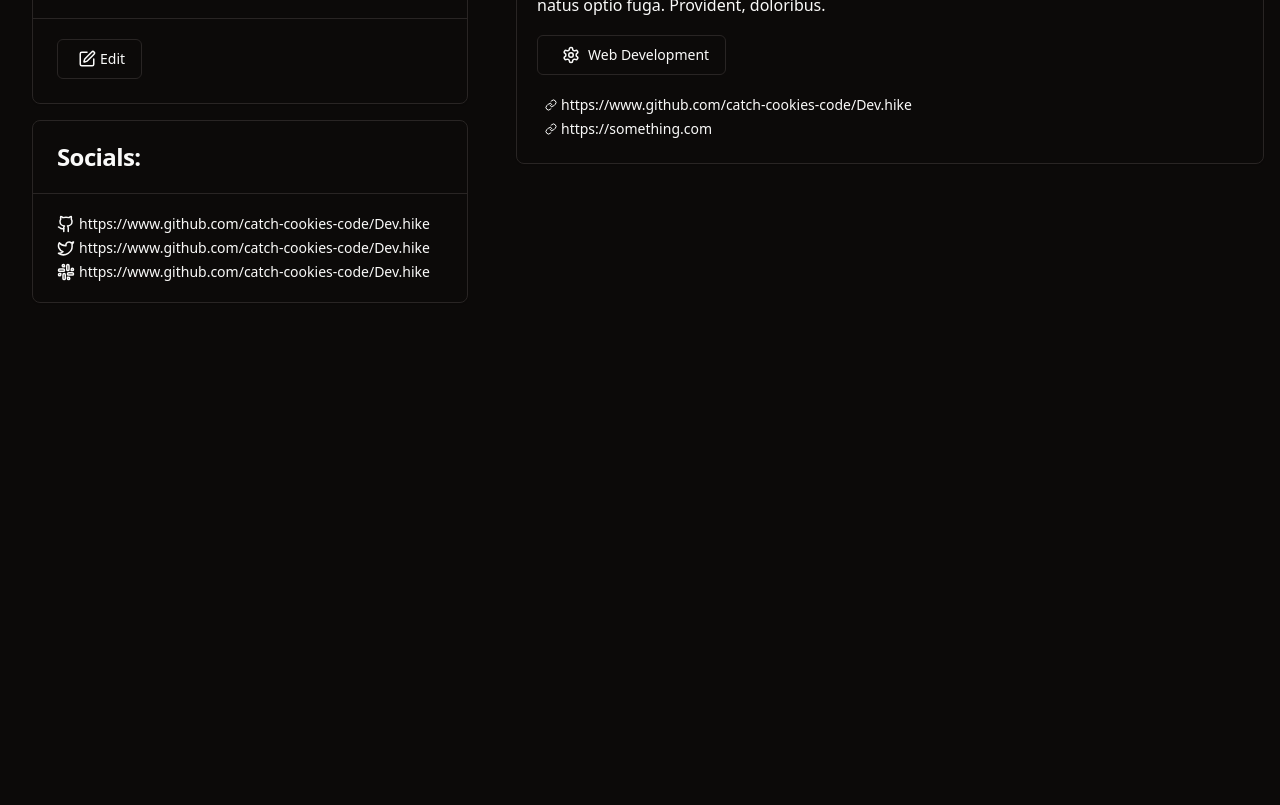
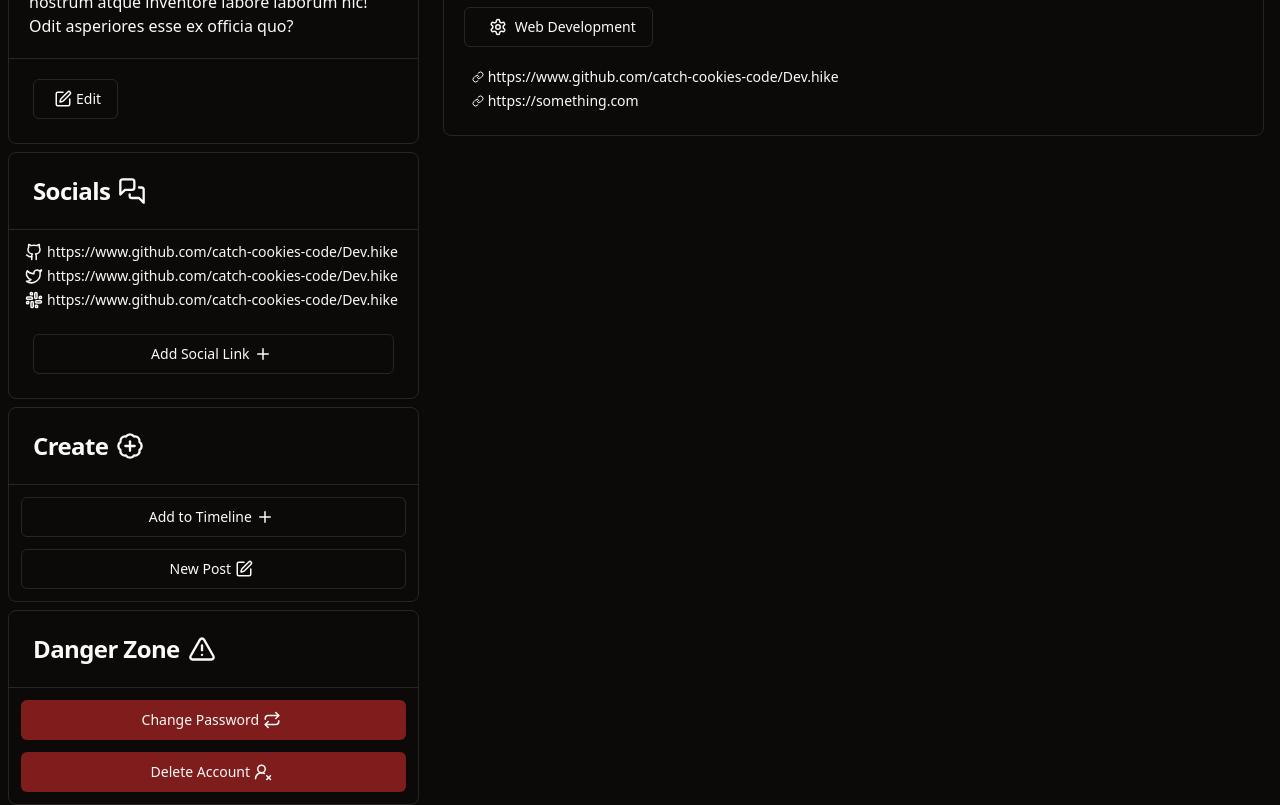
Before and after one commit to Goldfish7718/Dev.hike, a React (Vite) app in the folder client/: page /profile in a window 1280 px wide. Shown: the part 460-1265 px from the top of the page. Before the commit the page ends 800 px from the top, so only its background shows below. Built offline with nearby package versions, Linux system fonts and the light colour scheme; no server answers.

Commit message:
layout[Profile]: Add New cards; Add Posts tab;

```diff
--- a/client/src/views/Profile.tsx
+++ b/client/src/views/Profile.tsx
@@ -1,19 +1,25 @@
 import { Avatar, AvatarFallback, AvatarImage } from "@/components/ui/avatar"
-import { Card, CardHeader, CardFooter, CardTitle } from "@/components/ui/card"
+import { Card, CardHeader, CardFooter, CardTitle, CardContent } from "@/components/ui/card"
 import { Separator } from "@/components/ui/separator"
 import { Button } from "@/components/ui/button"
-import { User, SquarePen, Github, Settings, Link, Twitter, Slack } from 'lucide-react'
+import { User, SquarePen, Github, Settings, Link, Twitter, Slack, Plus, MessagesSquare, BadgePlus, TriangleAlert, Repeat, UserRoundX, ArrowBigUp, ArrowBigDown } from 'lucide-react'
 import { Tabs, TabsTrigger,TabsContent, TabsList } from "@/components/ui/tabs"
+import { useNavigate } from "react-router-dom"
 
 const Profile = () => {
+  const navigate = useNavigate()
   return (
     <>
-      <div className="my-20 p-4 px-8 fixed h-screen hidden md:block md:w-[300px] lg:w-[500px] overflow-y-scroll">
-        <div className="flex items-center gap-3">
-          <Avatar className="h-28 w-28 rounded-full">
-            <AvatarImage src=""/>
-            <AvatarFallback className="text-2xl">KK</AvatarFallback>
-          </Avatar>
+    <div className="flex item-center md:flex-row flex-col">
+      {/* LEFT SIDEBAR */}
+      <div className="my-20 p-4 px-2 h-screen md:w-1/3 w-full">
+        <div className="flex flex-col md:flex-row items-center gap-3">
+          <div>
+            <Avatar className="h-28 w-28 rounded-full">
+              <AvatarImage src=""/>
+              <AvatarFallback className="text-2xl">KK</AvatarFallback>
+            </Avatar>
+          </div>
           <div>
             <h3 className="text-4xl">Khushi Kshatriya</h3>
             <div className="flex gap-3 my-1">
@@ -21,9 +27,10 @@ const Profile = () => {
               <h3 className="font-light">Following <span className="font-bold">786</span></h3>
             </div>
           </div>
-          <br/>
         </div>
 
+
+        {/* ABOUT ME */}
         <div className="mt-8">
           <Card>
             <CardHeader>
@@ -40,15 +47,16 @@ const Profile = () => {
           </Card>
         </div>
 
-        <div className="my-4">
+        {/* SOCIALS */}
+        <div className="my-2">
           <Card>
             <CardHeader>
-              <CardTitle>
-                Socials:
+              <CardTitle className="flex items-center">
+                Socials<MessagesSquare size={28} className="mx-2" />
               </CardTitle>
             </CardHeader>
             <Separator/>
-            <div className="flex flex-col gap-1 p-5">
+            <div className="flex flex-col gap-1 p-3">
               <div className="flex items-center">
                 <Github size={18} className="mx-1"/>
                 <span className="text-sm">https://www.github.com/catch-cookies-code/Dev.hike</span>
@@ -62,11 +70,48 @@ const Profile = () => {
                 <span className="text-sm">https://www.github.com/catch-cookies-code/Dev.hike</span>
               </div>
             </div>
+            <CardFooter className="mt-3">
+              <Button className="w-full" variant="outline">Add Social Link<Plus size={18} className="mx-1"/></Button>
+            </CardFooter>
+          </Card>
+        </div>
+
+        {/* ADD TO TIMELINE / NEW POST */}
+        <div className="my-2">
+          <Card>
+            <CardHeader>
+              <CardTitle className="flex items-center">
+                Create<BadgePlus size={28} className="mx-2" />
+              </CardTitle>
+            </CardHeader>
+            <Separator/>
+            <div className="p-3 flex flex-col gap-3">
+              <Button variant="outline" onClick={()=>navigate('/new/timeline')}>Add to Timeline<Plus size={18} className="mx-1"/></Button>
+              <Button variant="outline" onClick={()=>navigate('/new/post')}>New Post<SquarePen size={18} className="mx-1" /></Button>
+            </div>
+          </Card>
+        </div>
+        <div className="my-2">
+          <Card>
+            <CardHeader>
+              <CardTitle className="flex items-center">
+                Danger Zone<TriangleAlert size={28} className="mx-2" />
+              </CardTitle>
+            </CardHeader>
+            <Separator/>
+            <div className="p-3 flex flex-col gap-3">
+              <Button variant="destructive">Change Password<Repeat size={18} className="mx-1"/></Button>
+              <Button variant="destructive">Delete Account<UserRoundX size={18} className="mx-1" /></Button>
+            </div>
           </Card>
         </div>
       </div>
 
-      <div className="md:ml-[300px] lg:ml-[500px] py-20">
+
+
+
+      {/* TIMLINE AND POSTS */}
+      <div className="md:my-20 md:w-2/3 w-full">
         <Tabs defaultValue="timeline" className="px-4">
           <TabsList className="w-full flex justify-evenly">
             <TabsTrigger value="timeline" className="w-full">My Timeline</TabsTrigger>
@@ -104,10 +149,33 @@ const Profile = () => {
             </Card>
           </TabsContent>
           <TabsContent value="posts">
-            HI Mom
+            <Card className="w-full my-3">
+                <CardHeader className="flex flex-row gap-4 justify-start items-center">
+                  <Avatar className="h-12 w-12">
+                    <AvatarImage src="" />
+                    <AvatarFallback className="flex">PM</AvatarFallback>
+                  </Avatar>
+                  <div  className="flex flex-col">
+                    <CardTitle></CardTitle>
+                    <Button className="dark:text-gray-300 text-gray-900 justify-start p-0" variant="link" size="sm">catch-cookies-code</Button>
+                  </div>
+                </CardHeader>
+                <Separator />
+                <CardContent>
+                  <div className="mt-4">
+                    <p>Lorem ipsum dolor sit amet consectetur adipisicing elit. Quas, iste. Officiis dicta tempore a enim explicabo praesentium repudiandae neque ipsum aut aliquid porro temporibus dignissimos voluptatem repellat, quas numquam voluptate sed doloremque, ut quibusdam, soluta sunt at dolorem! Quod laborum facere voluptate omnis quisquam fuga culpa facilis nihil officiis nulla.</p>
+                  </div>
+                </CardContent>
+                <Separator />
+                  <div className="flex">
+                    <Button className="w-full" variant='ghost' ><ArrowBigUp size={24} className="mx-1"/>71 Upvotes</Button>
+                    <Button className="w-full" variant='ghost'><ArrowBigDown size={24} className="mx-1"/>5 Downvotes</Button>
+                  </div>
+            </Card>
           </TabsContent>
         </Tabs>
       </div>
+    </div>
     </>
   )
 }
```
